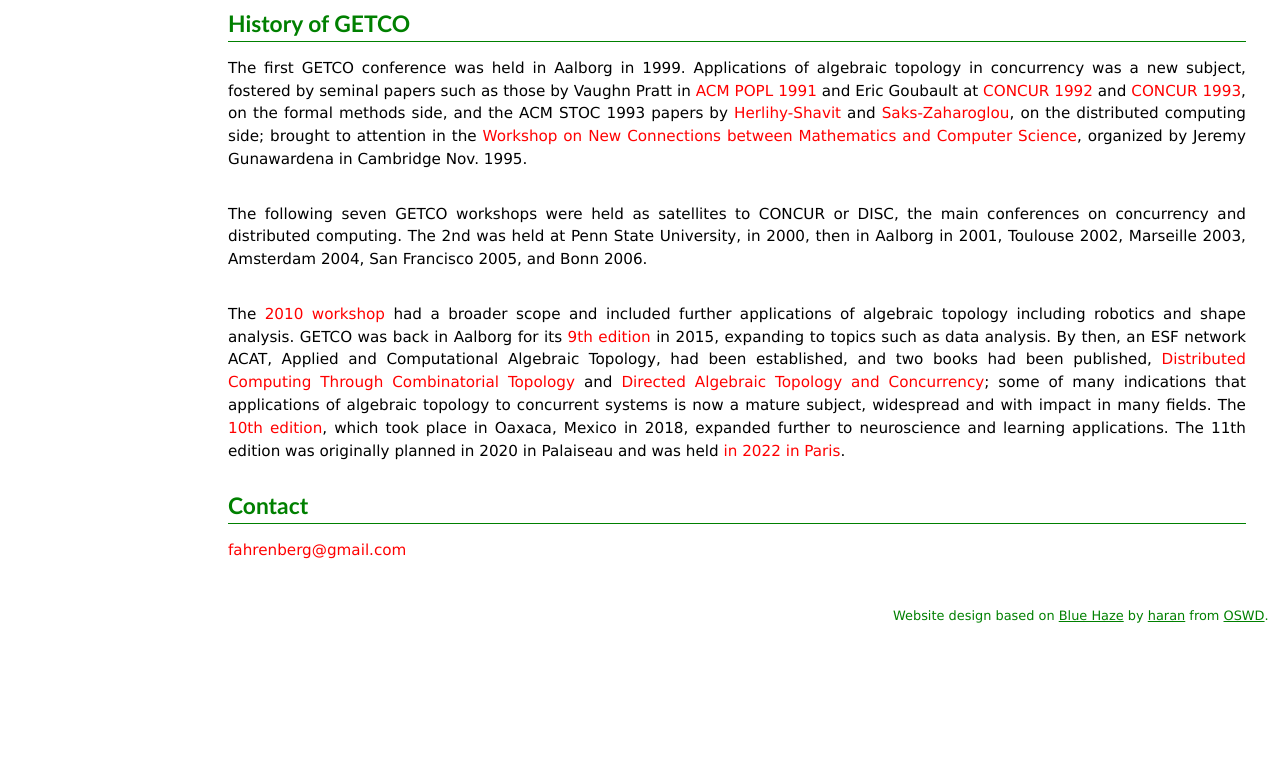
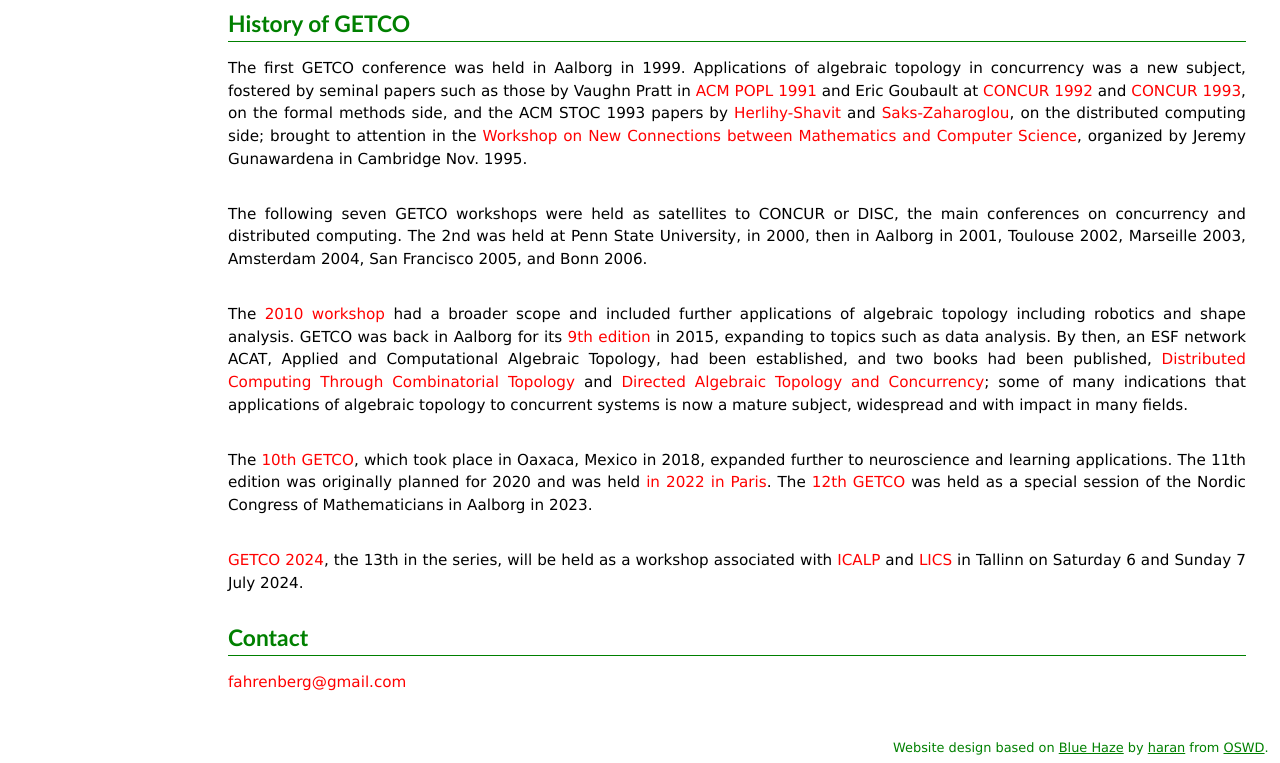
Before and after one commit to getco-conf/getco-conf.github.io, a plain HTML site: page docs/index.html in a window 1280 px wide. Shown: the part 672-1435 px from the top of the page. Before the commit the page ends 1303 px from the top, so only its background shows below. Drawn offline with Linux system fonts and the light colour scheme.

Commit message:
mod history

```diff
--- a/docs/index.html
+++ b/docs/index.html
@@ -80,7 +80,21 @@
       </p>
 
       <p>
-	The <a href="http://people.math.aau.dk/~raussen/GETCO/GETCO10/">2010 workshop</a> had a broader scope and included further applications of algebraic topology including robotics and shape analysis. GETCO was back in Aalborg for its <a href="http://people.math.aau.dk/~fajstrup/KONFERENCER/GETCO2015/">9th edition</a> in 2015, expanding to topics such as data analysis. By then, an ESF network ACAT, Applied and Computational Algebraic Topology, had been established, and two books had been published, <a href="https://www.elsevier.com/books/distributed-computing-through-combinatorial-topology/herlihy/978-0-12-404578-1">Distributed Computing Through Combinatorial Topology</a> and <a href="https://www.springer.com/gp/book/9783319153971">Directed Algebraic Topology and Concurrency</a>; some of many indications that applications of algebraic topology to concurrent systems is now a mature subject, widespread and with impact in many fields. The <a href="https://sites.google.com/view/geometricandtopologicalmethods/home">10th edition</a>, which took place in Oaxaca, Mexico in 2018, expanded further to neuroscience and learning applications. The 11th edition was originally planned in 2020 in Palaiseau and was held <a href="https://www.lix.polytechnique.fr/~smimram/getco22/">in 2022 in Paris</a>.
+	The <a href="http://people.math.aau.dk/~raussen/GETCO/GETCO10/">2010 workshop</a> had a broader scope and included further applications of algebraic topology including robotics and shape analysis. GETCO was back in Aalborg for its <a href="http://people.math.aau.dk/~fajstrup/KONFERENCER/GETCO2015/">9th edition</a> in 2015, expanding to topics such as data analysis. By then, an ESF network ACAT, Applied and Computational Algebraic Topology, had been established, and two books had been published, <a href="https://www.elsevier.com/books/distributed-computing-through-combinatorial-topology/herlihy/978-0-12-404578-1">Distributed Computing Through Combinatorial Topology</a> and <a href="https://www.springer.com/gp/book/9783319153971">Directed Algebraic Topology and Concurrency</a>; some of many indications that applications of algebraic topology to concurrent systems is now a mature subject, widespread and with impact in many fields.
+      </p>
+
+      <p>
+	The <a href="https://sites.google.com/view/geometricandtopologicalmethods/home">10th GETCO</a>, which took place in Oaxaca, Mexico in 2018, expanded further to neuroscience and learning applications.
+	The 11th edition was originally planned for 2020 and was held <a href="https://www.lix.polytechnique.fr/~smimram/getco22/">in 2022 in Paris</a>.
+	The <a href="https://ncm29.math.aau.dk/index.php/special-sessions-2/">12th GETCO</a> was held as a special session of the Nordic Congress of Mathematicians in Aalborg in 2023.
+      </p>
+
+      <p>
+	<a href="https://getco-conf.github.io/2024/">GETCO 2024</a>, the 13th in the series,
+	will be held as a workshop associated with
+	<a href="https://compose.ioc.ee/icalp2024/">ICALP</a> and
+	<a href="https://lics.siglog.org/lics24/">LICS</a>
+	in Tallinn on Saturday 6 and Sunday 7 July 2024.
       </p>
 
       <h1 id="contact">Contact</h1>
```
